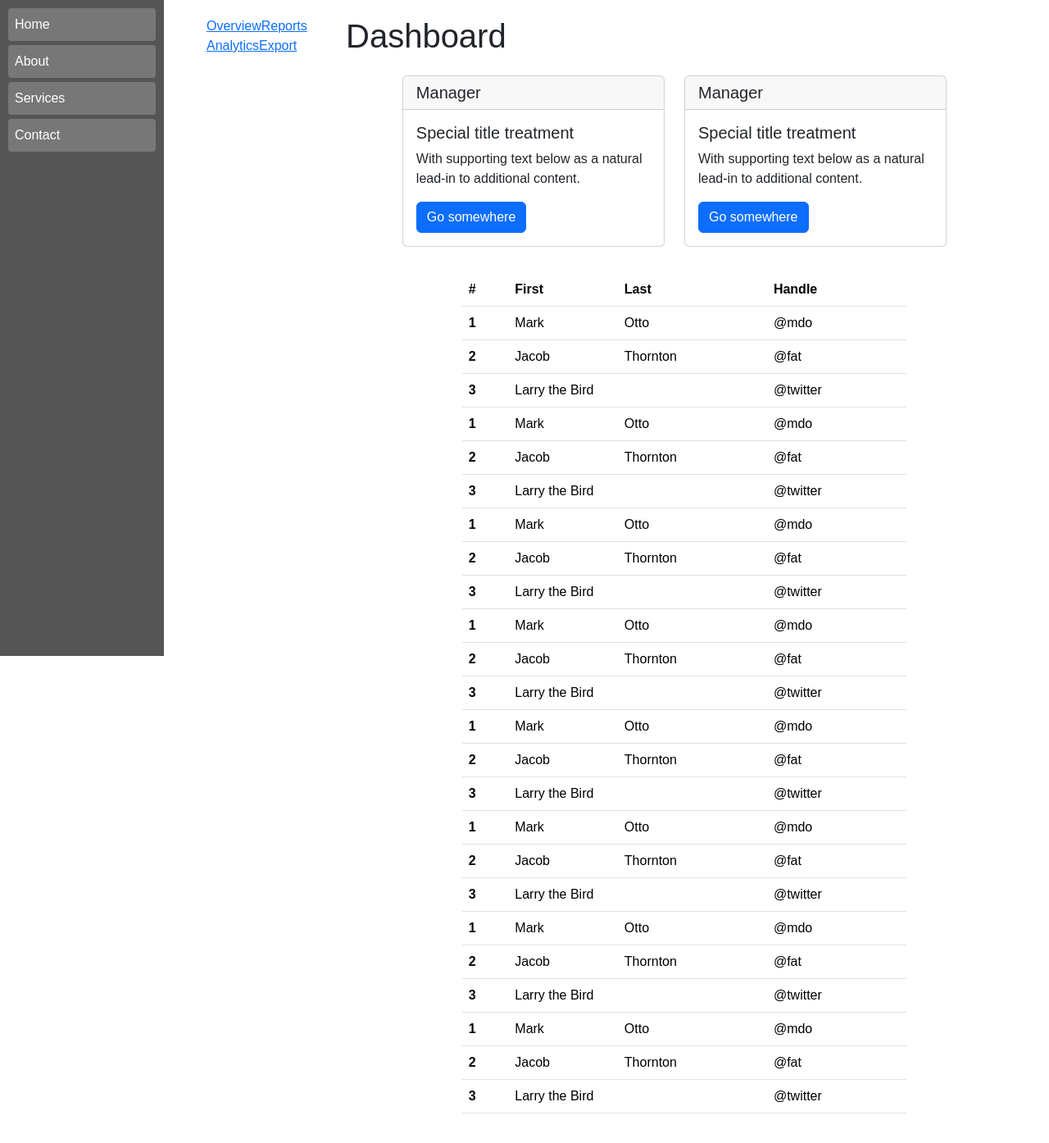
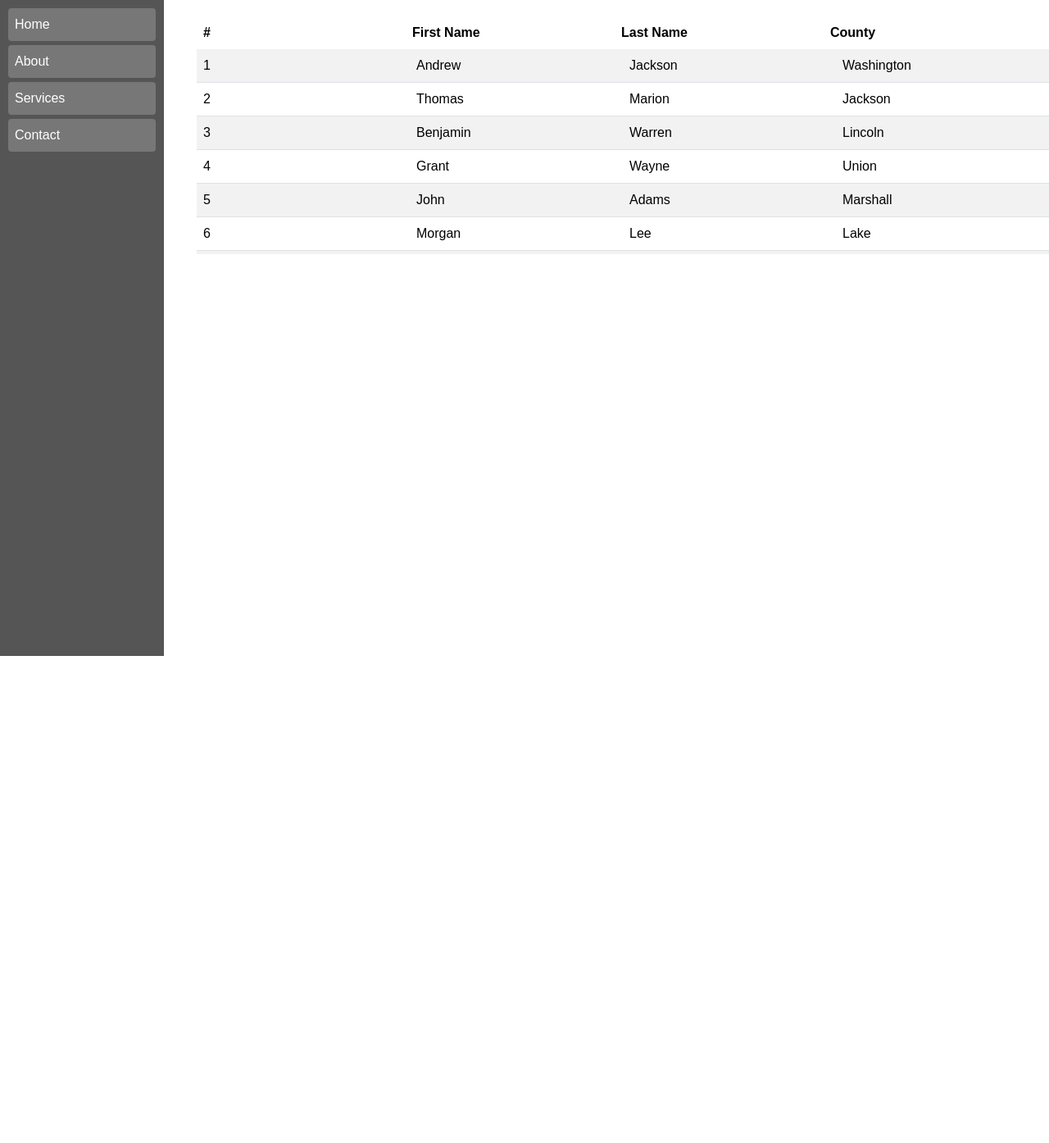
Before and after one commit to Lyutillis/gas-station-data-manager, a Django app: template templates/stations/station_detail.html in a window 1280 px wide. Shown: the part 76-1470 px from the top of the page at 82% size. After the commit the page ends 876 px from the top, so only its background shows below. Run offline with Django 4.2, Linux system fonts and the light colour scheme; the template is opened without the code that fills it, so the values that code supplies are empty.

Commit message:
Created models for Gas station, Fuel, Transaction and Discount. Created List view for stations. Started working on user model and detail view page for stations

```diff
--- a/static/css/table.css
+++ b/static/css/table.css
@@ -1,4 +1,20 @@
-.header {
-  position: sticky;
-  top:0;
+.well {
+  background: none;
+  height: 320px;
 }
+
+.table-scroll tbody {
+  position: absolute;
+  overflow-y: scroll;
+  height: 250px;
+}
+
+.table-scroll tr {
+  width: 100%;
+  table-layout: fixed;
+  display: inline-table;
+}
+
+.table-scroll thead > tr > th {
+  border: none;
+}
--- a/stations/models.py
+++ b/stations/models.py
@@ -18,7 +18,7 @@
 
 class Station(models.Model):
     address = models.CharField(max_length=255, null=False)
-    manager = models.ForeignKey(settings.AUTH_USER_MODEL, on_delete=models.SET_NULL, null=True, related_name="stations")
+    managers = models.ManyToManyField(settings.AUTH_USER_MODEL, related_name="stations")
     image = models.ImageField(upload_to = image_upload_handler, null=True, blank=True)
 
 
--- a/templates/stations/station_detail.html
+++ b/templates/stations/station_detail.html
@@ -3,15 +3,16 @@
 {% block links %}
 {% load static %}
 <link rel="stylesheet" href="{% static 'css/card.css' %}">
+<link rel="stylesheet" href="{% static 'css/table.css' %}">
 {% endblock links %}
 
 {% block content %}
 
-{% include "base/include/_sidebar.html" %}
 
 <div class="col">
     <div class="row">
         <div class="row justify-content-center">
+          {% for manager in station.managers %}
             <div class="col-5 py-3">
                 <div class="card mb-3">
                     <h5 class="card-header">Manager</h5>
@@ -22,165 +23,110 @@
                     </div>
                 </div>
             </div>
-            <div class="col-5 py-3">
-                <div class="card mb-3">
-                    <h5 class="card-header">Manager</h5>
-                    <div class="card-body">
-                        <h5 class="card-title">Special title treatment</h5>
-                        <p class="card-text">With supporting text below as a natural lead-in to additional content.</p>
-                        <a href="#" class="btn btn-primary">Go somewhere</a>
-                    </div>
-                </div>
-            </div>
+          {% endfor %}
         </div>
     </div>
     <div class="row justify-content-center">
-        <div class="col-8">
-            <table class="table table-hover">
-                <thead style="position: sticky; top: 0;" class="thead-dark">
+      <div class="col-xs-8 col-xs-offset-2 well">
+        <table class="table table-scroll table-striped">
+            <thead>
                 <tr>
-                    <th class="header" scope="col">#</th>
-                    <th class="header" scope="col">First</th>
-                    <th class="header" scope="col">Last</th>
-                    <th class="header" scope="col">Handle</th>
+                    <th>#</th>
+                    <th>First Name</th>
+                    <th>Last Name</th>
+                    <th>County</th>
                 </tr>
             </thead>
             <tbody>
                 <tr>
-                    <th scope="row">1</th>
-                    <td>Mark</td>
-                    <td>Otto</td>
-                    <td>@mdo</td>
+                    <td>1</td>
+                    <td>Andrew</td>
+                    <td>Jackson</td>
+                    <td>Washington</td>
                 </tr>
                 <tr>
-                    <th scope="row">2</th>
-                    <td>Jacob</td>
-                    <td>Thornton</td>
-                    <td>@fat</td>
+                    <td>2</td>
+                    <td>Thomas</td>
+                    <td>Marion</td>
+                    <td>Jackson</td>
                 </tr>
                 <tr>
-                    <th scope="row">3</th>
-                    <td colspan="2">Larry the Bird</td>
-                    <td>@twitter</td>
+                    <td>3</td>
+                    <td>Benjamin</td>
+                    <td>Warren</td>
+                    <td>Lincoln</td>
                 </tr>
                 <tr>
-                    <th scope="row">1</th>
-                    <td>Mark</td>
-                    <td>Otto</td>
-                    <td>@mdo</td>
+                    <td>4</td>
+                    <td>Grant</td>
+                    <td>Wayne</td>
+                    <td>Union</td>
                 </tr>
                 <tr>
-                    <th scope="row">2</th>
-                    <td>Jacob</td>
-                    <td>Thornton</td>
-                    <td>@fat</td>
+                    <td>5</td>
+                    <td>John</td>
+                    <td>Adams</td>
+                    <td>Marshall</td>
                 </tr>
                 <tr>
-                    <th scope="row">3</th>
-                    <td colspan="2">Larry the Bird</td>
-                    <td>@twitter</td>
+                    <td>6</td>
+                    <td>Morgan</td>
+                    <td>Lee</td>
+                    <td>Lake</td>
                 </tr>
                 <tr>
-                    <th scope="row">1</th>
-                    <td>Mark</td>
-                    <td>Otto</td>
-                    <td>@mdo</td>
+                    <td>7</td>
+                    <td>John</td>
+                    <td>Henry</td>
+                    <td>Brown</td>
                 </tr>
                 <tr>
-                    <th scope="row">2</th>
+                    <td>8</td>
+                    <td>William</td>
                     <td>Jacob</td>
-                    <td>Thornton</td>
-                    <td>@fat</td>
+                    <td>Orange</td>
                 </tr>
                 <tr>
-                    <th scope="row">3</th>
-                    <td colspan="2">Larry the Bird</td>
-                    <td>@twitter</td>
+                    <td>9</td>
+                    <td>Kelly</td>
+                    <td>Davidson</td>
+                    <td>Taylor</td>
                 </tr>
                 <tr>
-                    <th scope="row">1</th>
-                    <td>Mark</td>
-                    <td>Otto</td>
-                    <td>@mdo</td>
+                    <td>10</td>
+                    <td>Colleen</td>
+                    <td>Hurst</td>
+                    <td>Randolph</td>
                 </tr>
                 <tr>
-                    <th scope="row">2</th>
-                    <td>Jacob</td>
-                    <td>Thornton</td>
-                    <td>@fat</td>
+                    <td>11</td>
+                    <td>Rhona</td>
+                    <td>Herrod</td>
+                    <td>Cumberland</td>
                 </tr>
                 <tr>
-                    <th scope="row">3</th>
-                    <td colspan="2">Larry the Bird</td>
-                    <td>@twitter</td>
+                    <td>12</td>
+                    <td>Jane</td>
+                    <td>Paul</td>
+                    <td>Marshall</td>
                 </tr>
                 <tr>
-                    <th scope="row">1</th>
-                    <td>Mark</td>
-                    <td>Otto</td>
-                    <td>@mdo</td>
+                    <td>13</td>
+                    <td>Ashton</td>
+                    <td>Fox</td>
+                    <td>Calhoun</td>
                 </tr>
                 <tr>
-                    <th scope="row">2</th>
-                    <td>Jacob</td>
-                    <td>Thornton</td>
-                    <td>@fat</td>
+                    <td>14</td>
+                    <td>Garrett</td>
+                    <td>John</td>
+                    <td>Madison</td>
                 </tr>
                 <tr>
-                    <th scope="row">3</th>
-                    <td colspan="2">Larry the Bird</td>
-                    <td>@twitter</td>
-                  </tr>
-                  <tr>
-                    <th scope="row">1</th>
-                    <td>Mark</td>
-                    <td>Otto</td>
-                    <td>@mdo</td>
-                  </tr>
-                  <tr>
-                    <th scope="row">2</th>
-                    <td>Jacob</td>
-                    <td>Thornton</td>
-                    <td>@fat</td>
-                  </tr>
-                  <tr>
-                    <th scope="row">3</th>
-                    <td colspan="2">Larry the Bird</td>
-                    <td>@twitter</td>
-                  </tr>
-                  <tr>
-                    <th scope="row">1</th>
-                    <td>Mark</td>
-                    <td>Otto</td>
-                    <td>@mdo</td>
-                  </tr>
-                  <tr>
-                    <th scope="row">2</th>
-                    <td>Jacob</td>
-                    <td>Thornton</td>
-                    <td>@fat</td>
-                  </tr>
-                  <tr>
-                    <th scope="row">3</th>
-                    <td colspan="2">Larry the Bird</td>
-                    <td>@twitter</td>
-                  </tr>
-                  <tr>
-                    <th scope="row">1</th>
-                    <td>Mark</td>
-                    <td>Otto</td>
-                    <td>@mdo</td>
-                  </tr>
-                  <tr>
-                    <th scope="row">2</th>
-                    <td>Jacob</td>
-                    <td>Thornton</td>
-                    <td>@fat</td>
-                  </tr>
-                  <tr>
-                    <th scope="row">3</th>
-                    <td colspan="2">Larry the Bird</td>
-                    <td>@twitter</td>
+                    <td>15</td>
+                    <td>Fredie</td>
+                    <td>Winters</td>
+                    <td>Washington</td>
                 </tr>
             </tbody>
         </table>
```
Lines whose indentation alone changed are shown as unchanged.
